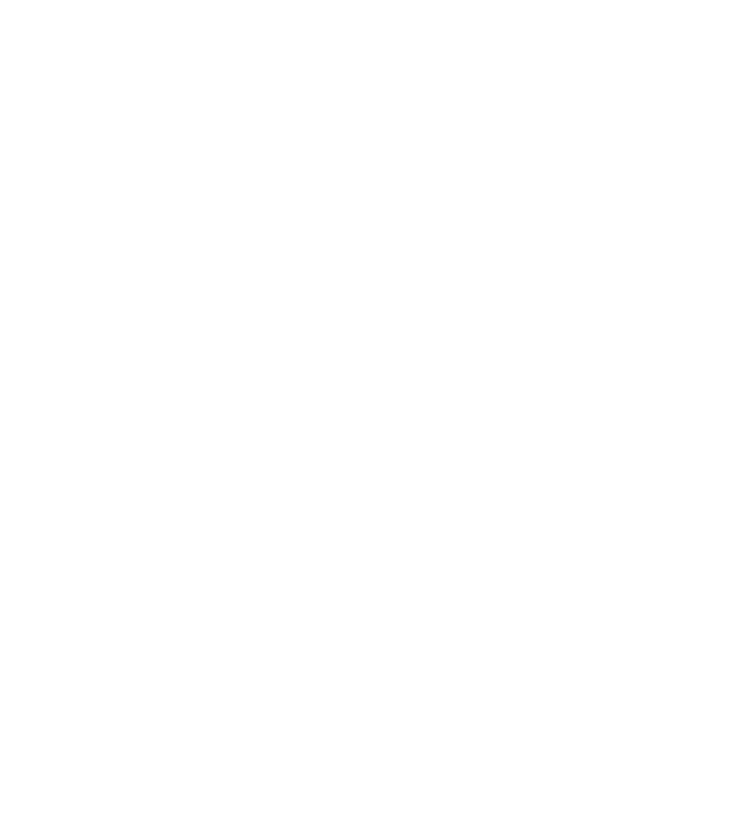
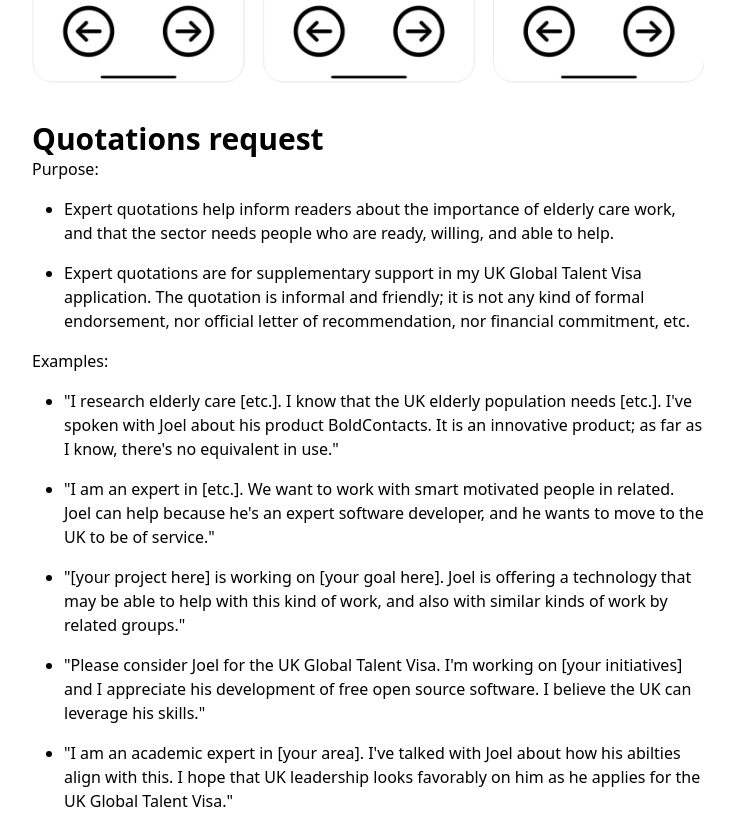
Before and after one commit to BoldContacts/boldcontacts-site-as-sveltekit, a SvelteKit app: page /quotations in a window 1280 px wide. Before the commit this address had no page. Shown: the part 380-1209 px from the top of the page, without its empty margins (272-1007 px from the left). Before the commit the page ends 800 px from the top, so only its background shows below. Built offline with nearby package versions, Linux system fonts and the light colour scheme.

Commit message:
Add quotations

```diff
--- /dev/null
+++ b/src/routes/quotations/+page.svelte
@@ -0,0 +1,33 @@
+<div class="max-w-2xl m-auto">
+
+<img src="/assets/screenshot.png" alt="Screenshot gallery of BoldContacts on an iPhone" loading="lazy">
+
+<h1>Quotations request</h1>
+
+Purpose:
+
+<ul>
+
+    <li>Expert quotations help inform readers about the importance of elderly care work, and that the sector needs people who are ready, willing, and able to help.</li>
+
+    <li>Expert quotations are for supplementary support in my UK Global Talent Visa application. The quotation is informal and friendly; it is not any kind of formal endorsement, nor official letter of recommendation, nor financial commitment, etc.</li>
+
+</ul>
+
+Examples:
+
+<ul>
+
+    <li>"I research elderly care [etc.]. I know that the UK elderly population needs [etc.]. I've spoken with Joel about his product BoldContacts. It is an innovative product; as far as I know, there's no equivalent in use."</li>
+
+    <li>"I am an expert in [etc.]. We want to work with smart motivated people in related. Joel can help because he's an expert software developer, and he wants to move to the UK to be of service."</li>
+
+    <li>"[your project here] is working on [your goal here]. Joel is offering a technology that may be able to help with this kind of work, and also with similar kinds of work by related groups."</li>
+
+    <li>"Please consider Joel for the UK Global Talent Visa. I'm working on [your initiatives] and I appreciate his development of free open source software. I believe the UK can leverage his skills."</li>
+
+    <li>"I am an academic expert in [your area]. I've talked with Joel about how his abilties align with this. I hope that UK leadership looks favorably on him as he applies for the UK Global Talent Visa."</li>
+
+</ul>
+
+</div>
```
